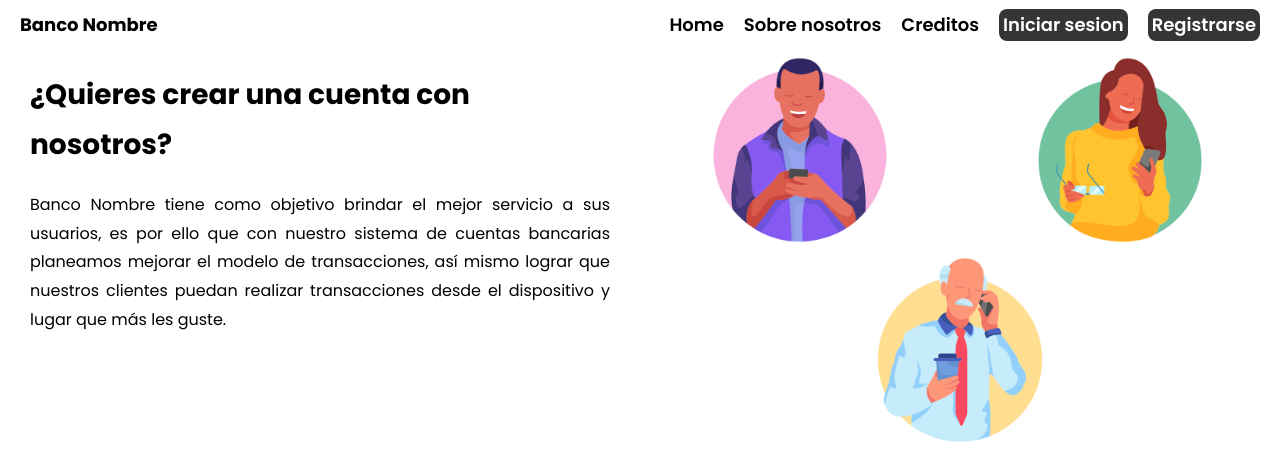
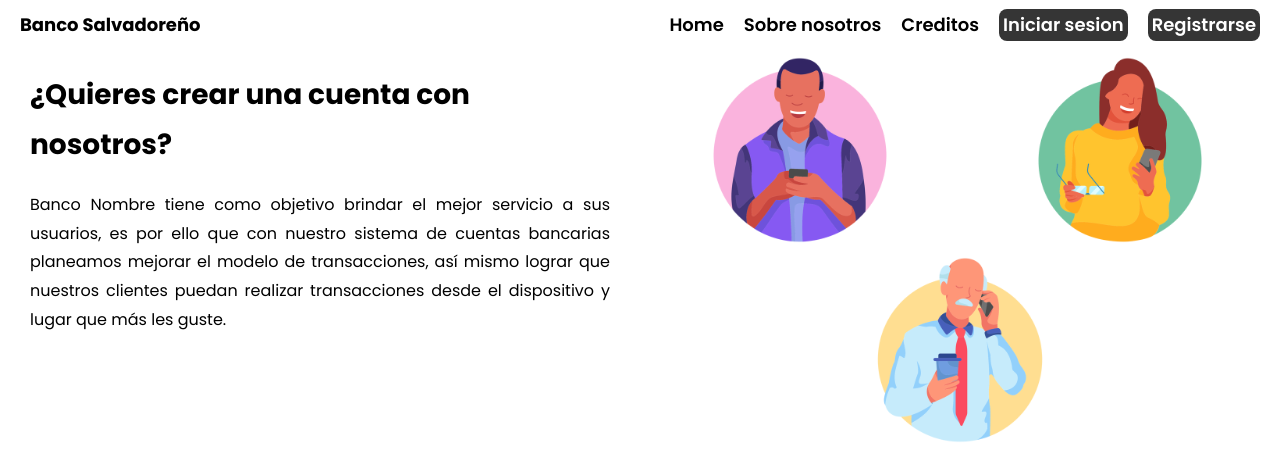
Before and after one commit to KevinMartinez-Rivas/Proyecto-Catedra-DSS-, a PHP site: page /Index.php in a window 1280 px wide. Shown: the top 449 px of the page. Run offline with PHP 8.4, Linux system fonts and the light colour scheme; some libraries are stand-ins or nearby versions.

Commit message:
Update header.php

```diff
--- a/ProyectoCatedra/includes/templates/header.php
+++ b/ProyectoCatedra/includes/templates/header.php
@@ -13,7 +13,7 @@
 
 <header class="Header">
     <div class="BarraNavegacion">
-        <h4>Banco Nombre</h4>
+        <h4>Banco Salvadoreño</h4>
         <?php if($navHeader): ?>
         <nav>
             <a href="Index.php">Home</a>
```
